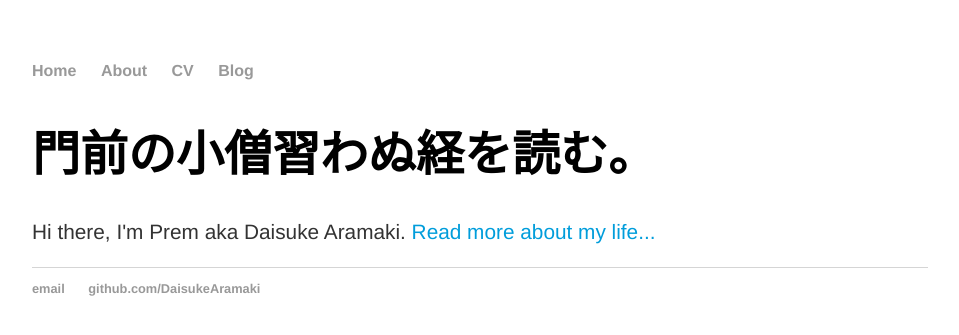
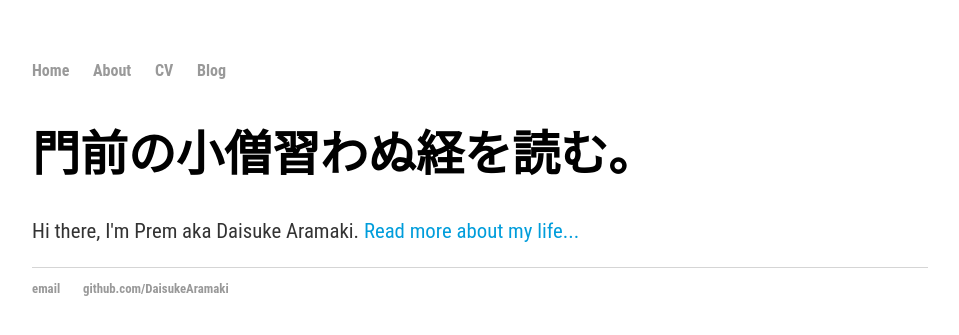
Before and after one commit to DaisukeAramaki/DaisukeAramaki.github.io, a Jekyll site: the page index.html, which Jekyll copies as it is, in a window 1280 px wide. Shown: the top 335 px of the page, without its empty margins (160-1119 px from the left). Built offline with Jekyll 4.4.1, drawn with Linux system fonts in a browser that asks for light colours.

Commit message:
Font Experiment

```diff
--- a/css/main.css
+++ b/css/main.css
@@ -3,31 +3,31 @@ body { margin: 60px auto; width: 70%; }
 a { text-decoration: none; color: #999; }
 a:hover { text-decoration: underline; }
 
-p, ul {  font-family: 'Helvetica', 'Arial', 'Sans-Serif'; font-size: 1.3em; line-height: 1.4em; color: #333; }
+p, ul {  font-family: 'Roboto Condensed', 'Arial', 'Sans-Serif'; font-size: 1.3em; line-height: 1.4em; color: #333; }
 
-h1, h2, h3, h4 { font-family: 'Roboto', 'Arial', 'Sans-Serif'; }
+h1, h2, h3, h4 { font-family: 'Roboto Condensed', 'Arial', 'Sans-Serif'; }
 h1 { font-size: 3em;  }
 h2 { font-size: 2.7em; }
 h3 { font-size: 2.3em; }
 h4 { font-size: 1.9em; }
 
-nav ul, footer ul { font-size: 1em; font-family: 'Helvetica', 'Arial', 'Sans-Serif'; padding: 0px; list-style: none; font-weight: bold; }
+nav ul, footer ul { font-size: 1em; font-family: 'Roboto Condensed', 'Arial', 'Sans-Serif'; padding: 0px; list-style: none; font-weight: bold; }
 nav ul li, footer ul li { display: inline; margin-right: 20px; }
 
 footer { border-top: 1px solid #d5d5d5; font-size: .8em; }
 
 /* Blog */
-ul.posts {margin: 20px auto 40px; font-family: 'Helvetica', 'Arial', 'Sans-Serif'; font-size: 1.3em; }
+ul.posts {margin: 20px auto 40px; font-family: 'Roboto Condensed', 'Arial', 'Sans-Serif'; font-size: 1.3em; }
 ul.posts li {list-style: none; }
 
 /* CV */
 .cv { margin: 0px 0px 60px; }
 .cv h1 { font-size: 3em; }
 .cv h2 { font-size: 2em; }
-.cv address, .cv .download { font-family: 'Helvetica', 'Arial', 'Sans-Serif'; }
-.cv address, .cv p { font-family: 'Helvetica', 'Arial', 'Sans-Serif'; font-size: 1.2em; }
+.cv address, .cv .download { font-family: 'Roboto Condensed', 'Arial', 'Sans-Serif'; }
+.cv address, .cv p { font-family: 'Roboto Condensed', 'Arial', 'Sans-Serif'; font-size: 1.2em; }
 ul li{
-  font-family: 'Helvetica', 'Arial', 'Sans-Serif'; font-size: 1em;
+  font-family: 'Roboto Condensed', 'Arial', 'Sans-Serif'; font-size: 1em;
 }
 /*.cv .download { float: right; font-size: .8em; text-transform: uppercase; } */
 #hp  {
```
